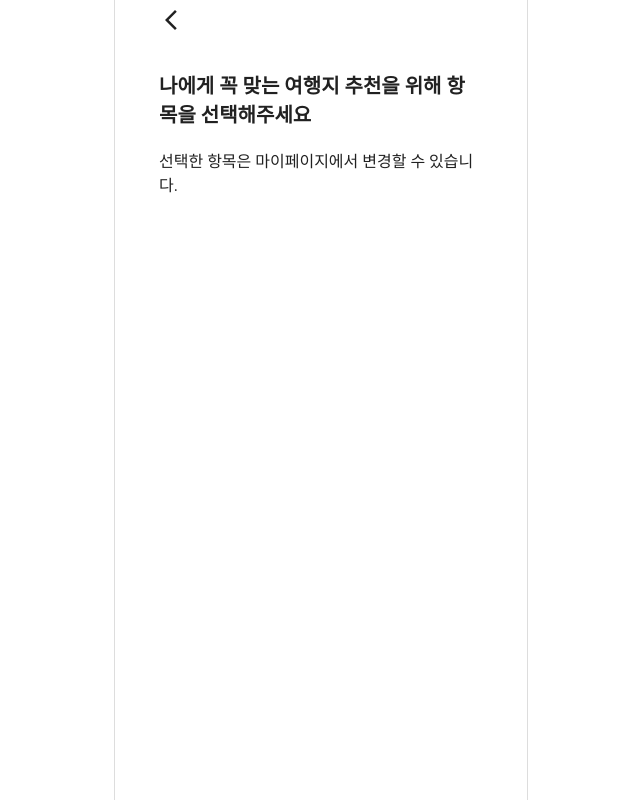
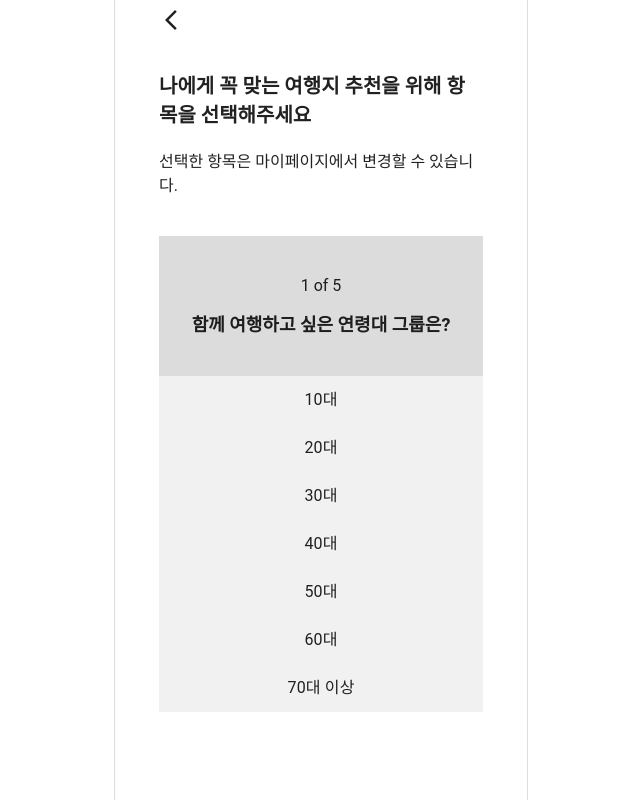
Before and after one commit to gotogether-s/gotogether-s, a Next.js app: page /survey in a window 1280 px wide. Shown: the whole page, without its empty margins (319-959 px from the left). Built offline with nearby package versions, Linux system fonts and the light colour scheme.

Commit message:
#46 feat: Import QnA component in survey page and Add margin bottom value

```diff
--- a/pages/survey/Survey.module.scss
+++ b/pages/survey/Survey.module.scss
@@ -3,4 +3,5 @@
     font-size: 2rem;
     margin-bottom: 2rem;
   }
+  margin-bottom: 4rem;
 }
--- a/pages/survey/index.tsx
+++ b/pages/survey/index.tsx
@@ -1,5 +1,6 @@
+import NavBar from '/components/NavBar'
+import QnA from '/components/QnA'
 import style from './Survey.module.scss'
-import NavBar from '/components/NavBar'
 
 const Survey = () => {
   return (
@@ -9,6 +10,7 @@ const Survey = () => {
         <h1>나에게 꼭 맞는 여행지 추천을 위해 항목을 선택해주세요</h1>
         <p>선택한 항목은 마이페이지에서 변경할 수 있습니다.</p>
       </div>
+      <QnA />
     </>
   )
 }
```
